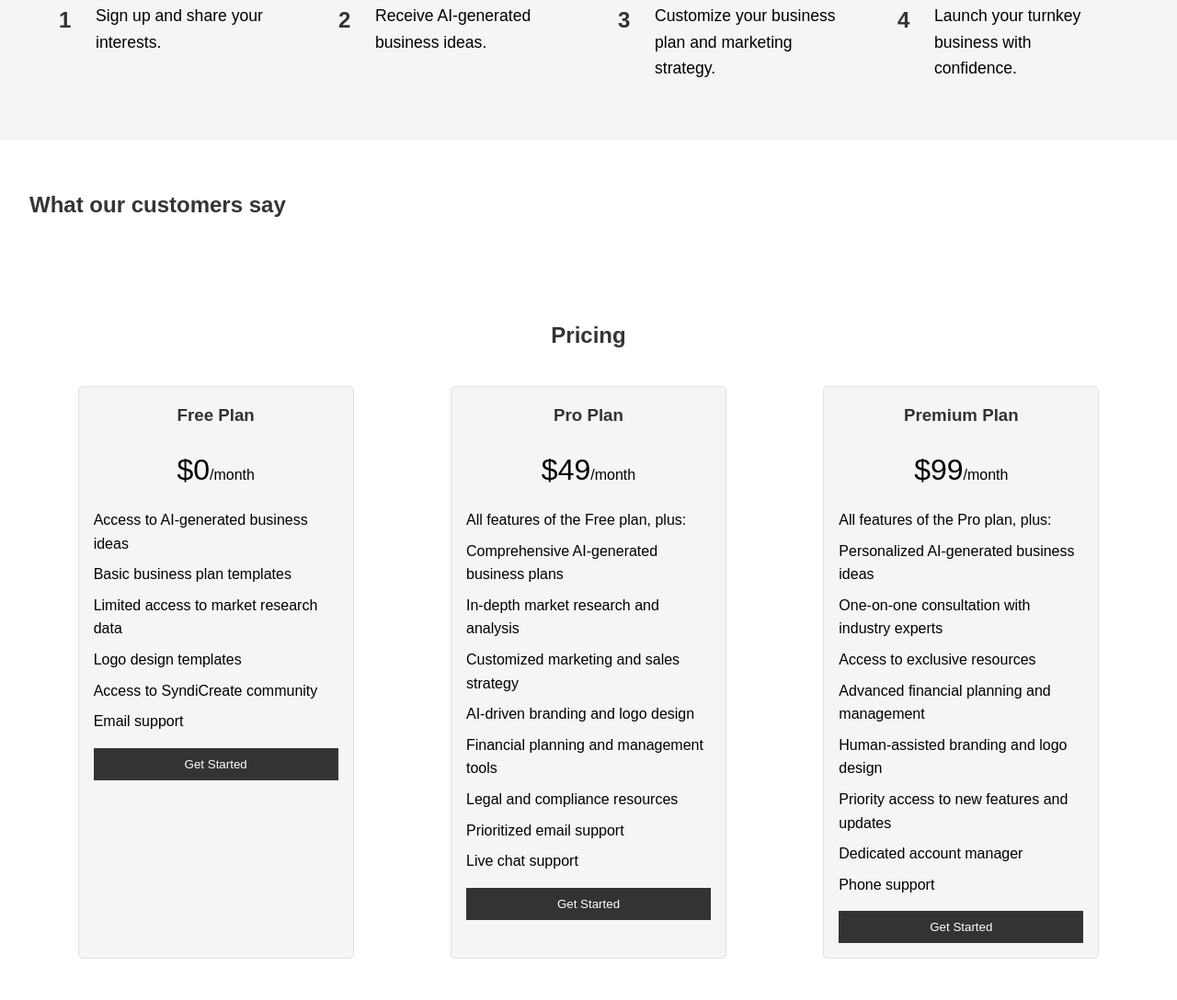
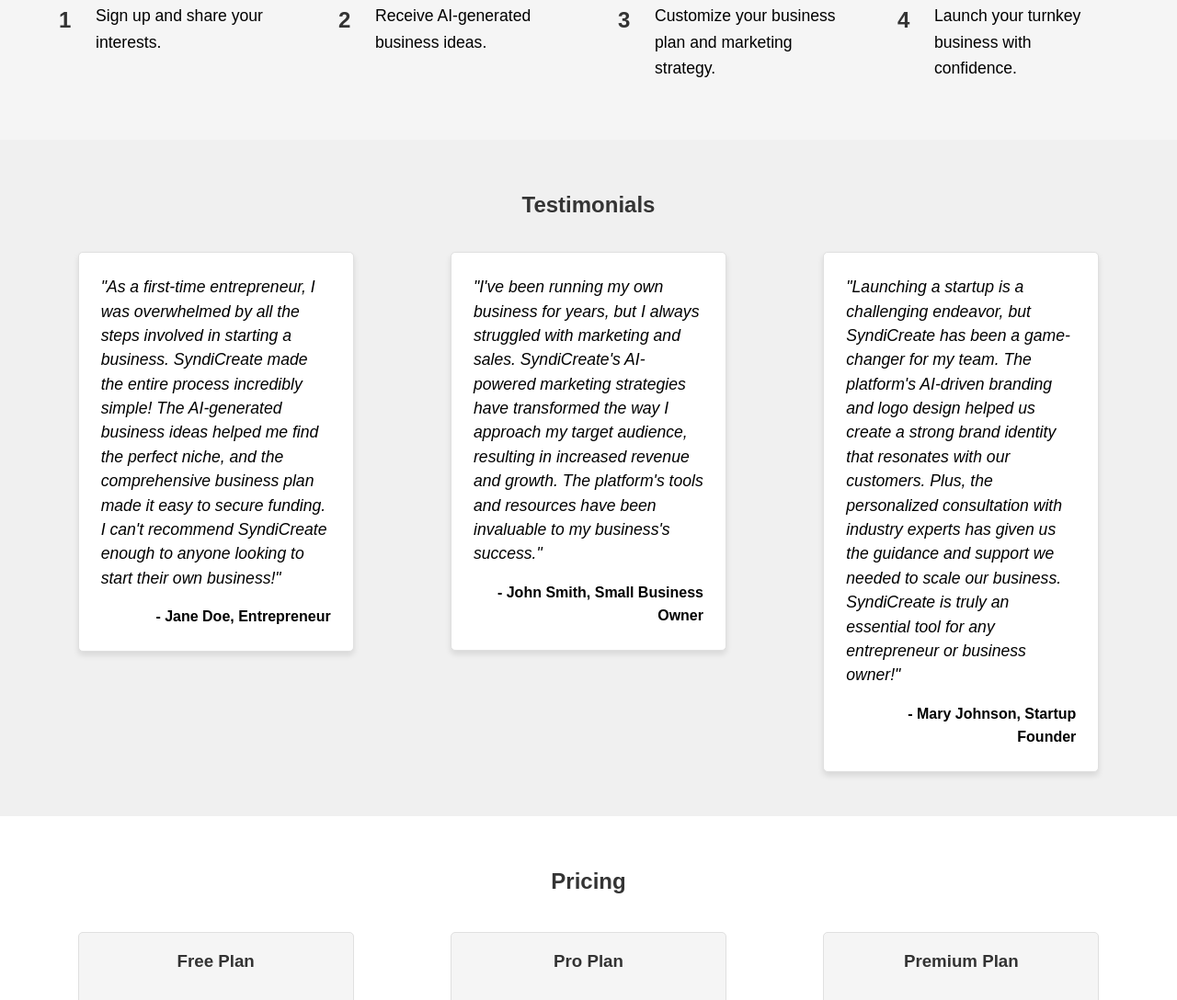
Before and after one commit to traagel/SyndiCreate, a plain HTML site: page index.html in a window 1280 px wide. Shown: the part 789-1877 px from the top of the page at 92% size. Drawn offline with Linux system fonts and the light colour scheme.

Commit message:
Add files via upload
updated testimonials

```diff
--- a/index.html
+++ b/index.html
@@ -57,11 +57,31 @@
         </ol>
     </section>
 
-    <!-- Testimonials -->
-    <section id="testimonials">
-        <h2>What our customers say</h2>
-        <!-- Add a carousel or a series of testimonial blocks here -->
-    </section>
+	<!-- Testimonials -->
+	<section id="testimonials">
+		<h2>Testimonials</h2>
+		<div class="testimonial-container">
+			<div class="testimonial">
+				<blockquote>
+					"As a first-time entrepreneur, I was overwhelmed by all the steps involved in starting a business. SyndiCreate made the entire process incredibly simple! The AI-generated business ideas helped me find the perfect niche, and the comprehensive business plan made it easy to secure funding. I can't recommend SyndiCreate enough to anyone looking to start their own business!"
+				</blockquote>
+				<p>- Jane Doe, Entrepreneur</p>
+			</div>
+			<div class="testimonial">
+				<blockquote>
+					"I've been running my own business for years, but I always struggled with marketing and sales. SyndiCreate's AI-powered marketing strategies have transformed the way I approach my target audience, resulting in increased revenue and growth. The platform's tools and resources have been invaluable to my business's success."
+				</blockquote>
+				<p>- John Smith, Small Business Owner</p>
+			</div>
+			<div class="testimonial">
+				<blockquote>
+					"Launching a startup is a challenging endeavor, but SyndiCreate has been a game-changer for my team. The platform's AI-driven branding and logo design helped us create a strong brand identity that resonates with our customers. Plus, the personalized consultation with industry experts has given us the guidance and support we needed to scale our business. SyndiCreate is truly an essential tool for any entrepreneur or business owner!"
+				</blockquote>
+				<p>- Mary Johnson, Startup Founder</p>
+			</div>
+		</div>
+	</section>
+
 
     <!-- Pricing -->
 <section id="pricing">
--- a/styles.css
+++ b/styles.css
@@ -116,6 +116,46 @@ header button {
 /* Testimonials */
 #testimonials {
     padding: 2rem;
+    background-color: #f0f0f0;
+    text-align: center;
+}
+
+#testimonials h2 {
+    margin-bottom: 1rem;
+}
+
+.testimonial-container {
+    display: flex;
+    justify-content: space-around;
+    flex-wrap: wrap;
+    align-items: flex-start;
+}
+
+.testimonial {
+    background-color: #fff;
+    border: 1px solid #e0e0e0;
+    border-radius: 5px;
+    padding: 1.5rem;
+    width: 300px;
+    margin: 1rem;
+    box-shadow: 0 4px 6px rgba(0, 0, 0, 0.1);
+    box-sizing: border-box;
+    position: relative;
+}
+
+.testimonial blockquote {
+    font-size: 1.1rem;
+    font-style: italic;
+    line-height: 1.5;
+    margin: 0 0 1rem 0;
+    text-align: left;
+}
+
+.testimonial p {
+    font-size: 1rem;
+    text-align: right;
+    margin: 0;
+    font-weight: bold;
 }
 
 /* Pricing */
```
